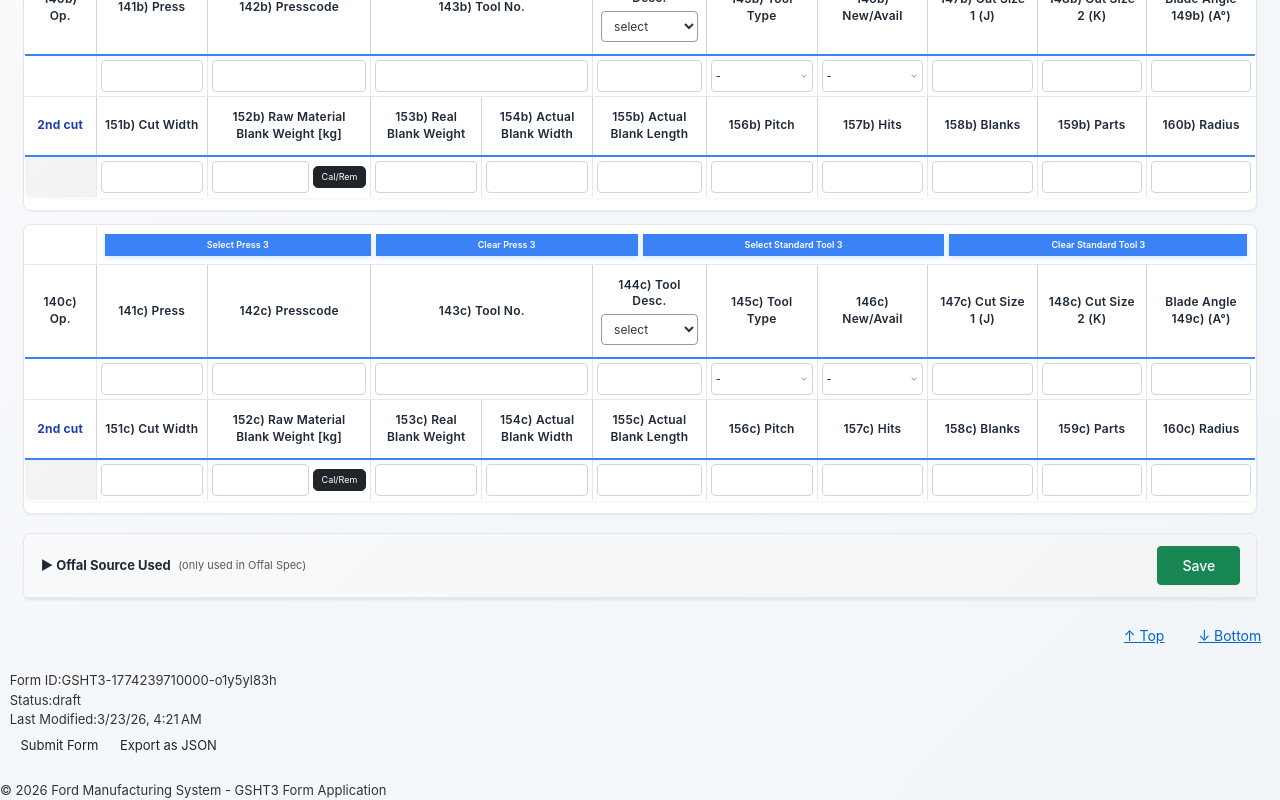
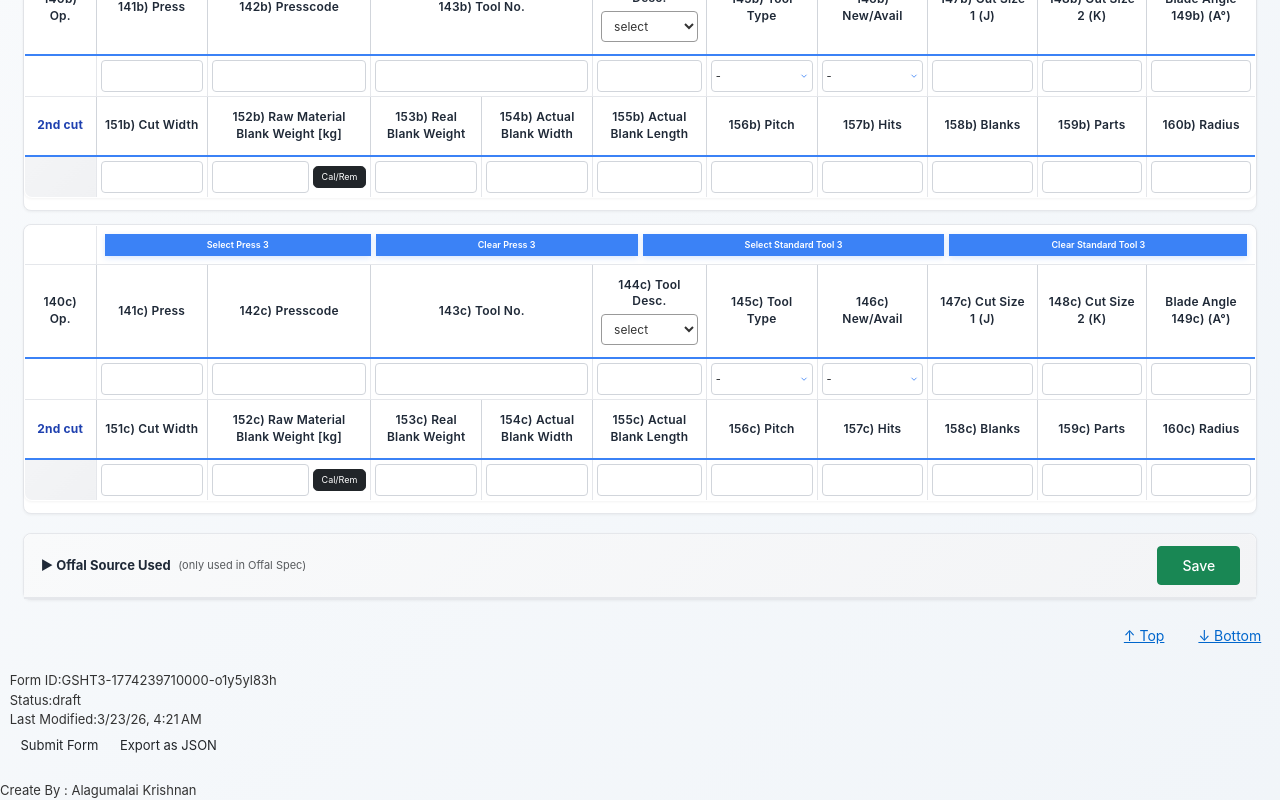
Before and after one commit to Alagumalai-k/Ford-App, an Angular app: page / in a window 1280 px wide. Shown: the part 187-987 px from the top of the page. Built offline with nearby package versions, Linux system fonts and the light colour scheme.

Commit message:
feat: update footer with creator attribution
Replace footer text from corporate message to simple creator attribution:
'Create By : Alagumalai Krishnan'

```diff
--- a/src/app/app.html
+++ b/src/app/app.html
@@ -173,7 +173,7 @@
   <footer class="app-footer">
     <div class="footer-content">
       <div class="footer-info">
-        <span>© 2026 Ford Manufacturing System - GSHT3 Form Application</span>
+        <span>Create By : Alagumalai Krishnan</span>
       </div>
     </div>
   </footer>
```
